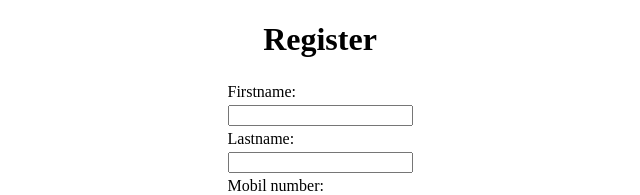
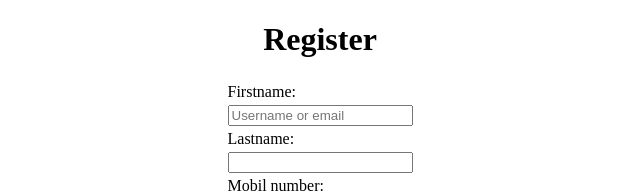
Before and after one commit to mariaguerra2326-gif/market.app, a plain HTML site: page src/signup.html in a window 1280 px wide. Shown: the top 195 px of the page, without its empty margins (320-960 px from the left). Drawn offline with Linux system fonts and the light colour scheme.

Commit message:
Add placeholder to register user form

```diff
--- a/src/signup.html
+++ b/src/signup.html
@@ -10,7 +10,7 @@
         <center><h1>Register</h1></center>
         <table border="0" align="center">
             <tr><td><label>Firstname:</label></td></tr>
-        <tr><td><input type="text"><br></label></td></tr>
+            <tr><td><input type="text" placeholder="Username or email"><br></label></td></tr>
             <tr><td><label>Lastname:</label></td></tr>
             <tr><td><input type="text"><br></label></td></tr>
             <tr><td><label>Mobil number:</label></td></tr>
@@ -23,10 +23,6 @@
             <tr><td><input type="password"><br></label></td></tr>
             <tr><td align="center"><button>Register</button></label></td>
             <tr><td align="center"><label>you forgot your password</label></td></tr>
-
-
         </table>
-    <!--input type="submit" value="Register"> -->
-
     </body>
 </html>
```
Lines whose indentation alone changed are shown as unchanged.
